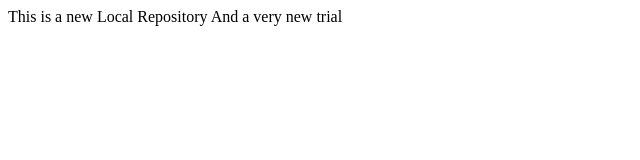
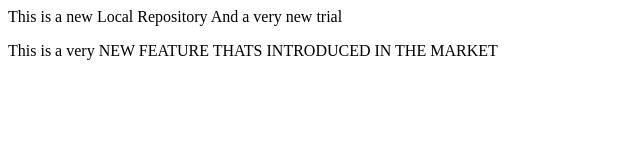
Before and after one commit to bhanupratap-297/local_repo, a plain HTML site: page index.html in a window 1280 px wide. Shown: the whole page, without its empty margins (0-640 px from the left). Drawn offline with Linux system fonts and the light colour scheme.

Commit message:
NEW FEAT in Fet1

```diff
--- a/index.html
+++ b/index.html
@@ -1 +1,2 @@
 <p>This is a new Local Repository And a very new trial</p>
+<p>This is a very NEW FEATURE THATS INTRODUCED IN THE MARKET</p>
```
